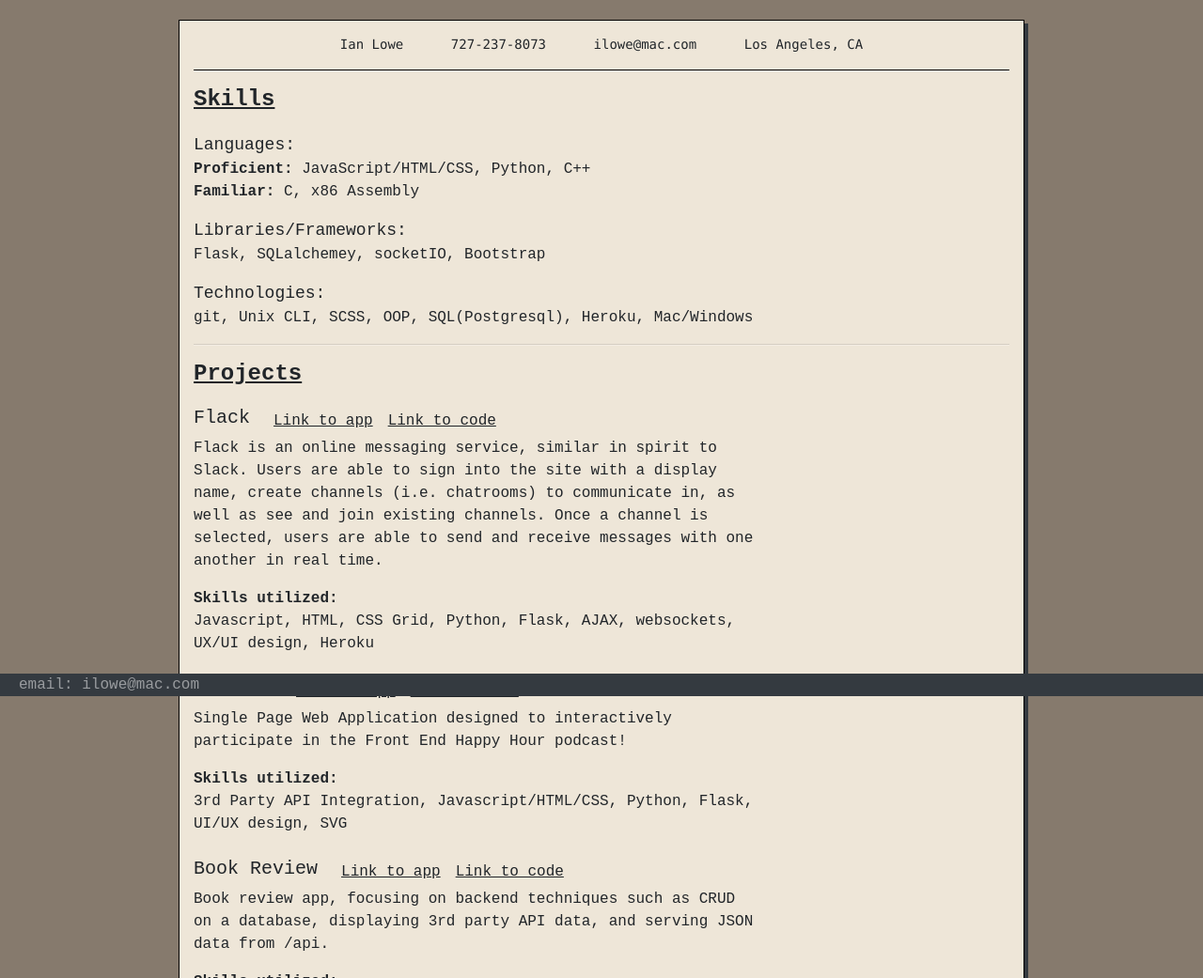
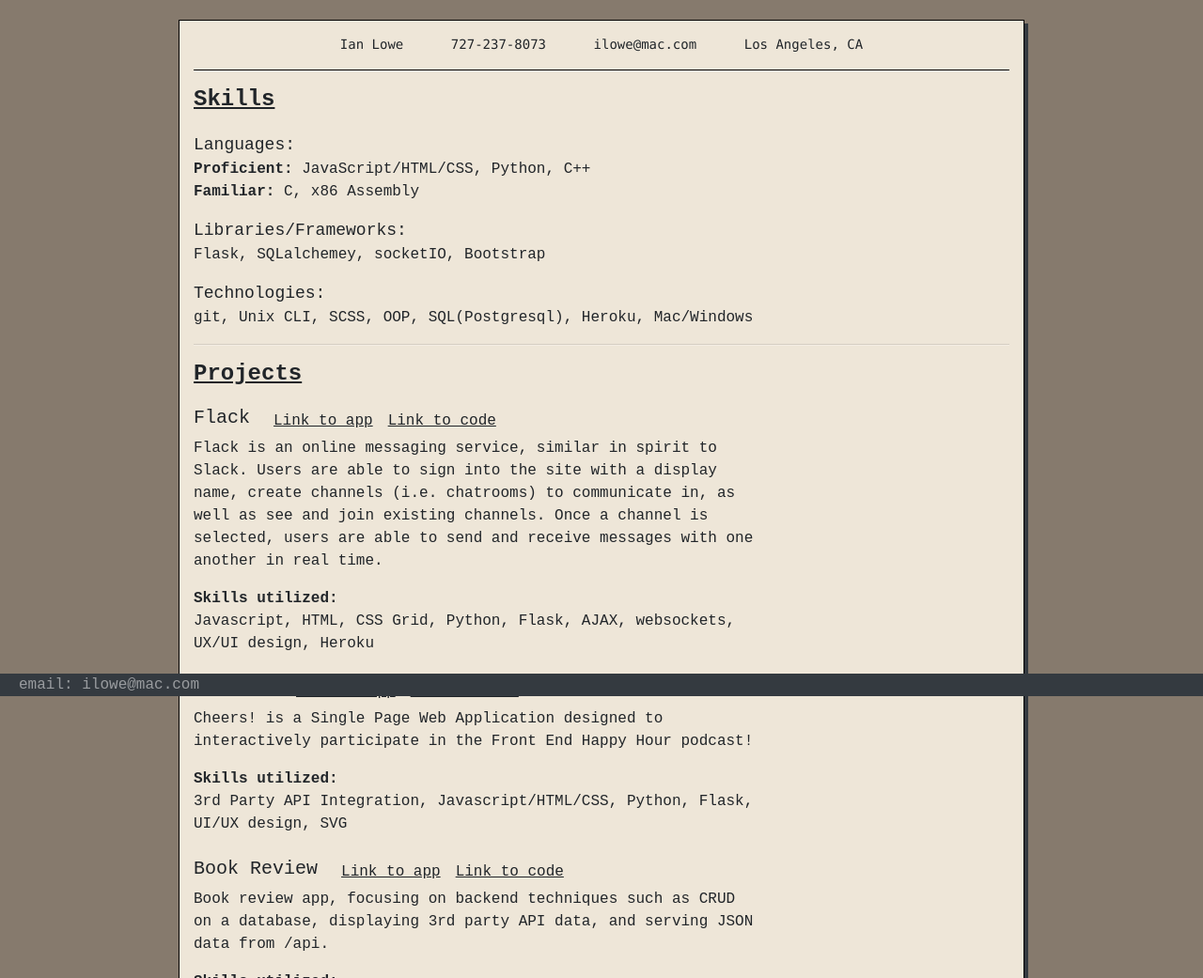
Before and after one commit to ian-lowe/personal-site, a plain HTML site: page resume.html in a window 1280 px wide. Shown: the part 59-1100 px from the top of the page at 94% size. Drawn offline with nearby package versions, Linux system fonts and the light colour scheme.

Commit message:
copy edits

```diff
--- a/resume.html
+++ b/resume.html
@@ -95,7 +95,7 @@
             </div>
         </div>
         <div class="projectDesc">
-            <p>Single Page Web Application designed to interactively participate in the Front End Happy Hour podcast!</p>
+            <p>Cheers! is a Single Page Web Application designed to interactively participate in the Front End Happy Hour podcast!</p>
 
             <strong>Skills utilized:</strong>
             <p class="zeroMargin">3rd Party API Integration, Javascript/HTML/CSS, Python, Flask, UI/UX design, SVG</p>
```
